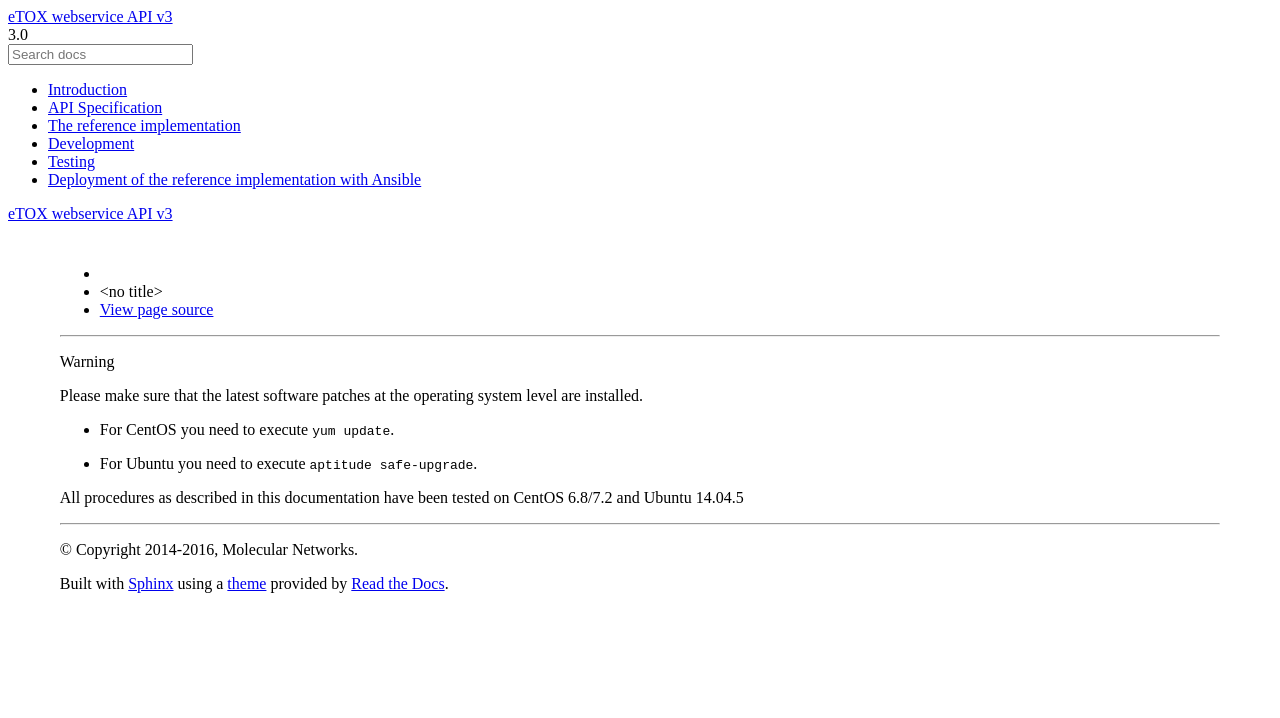
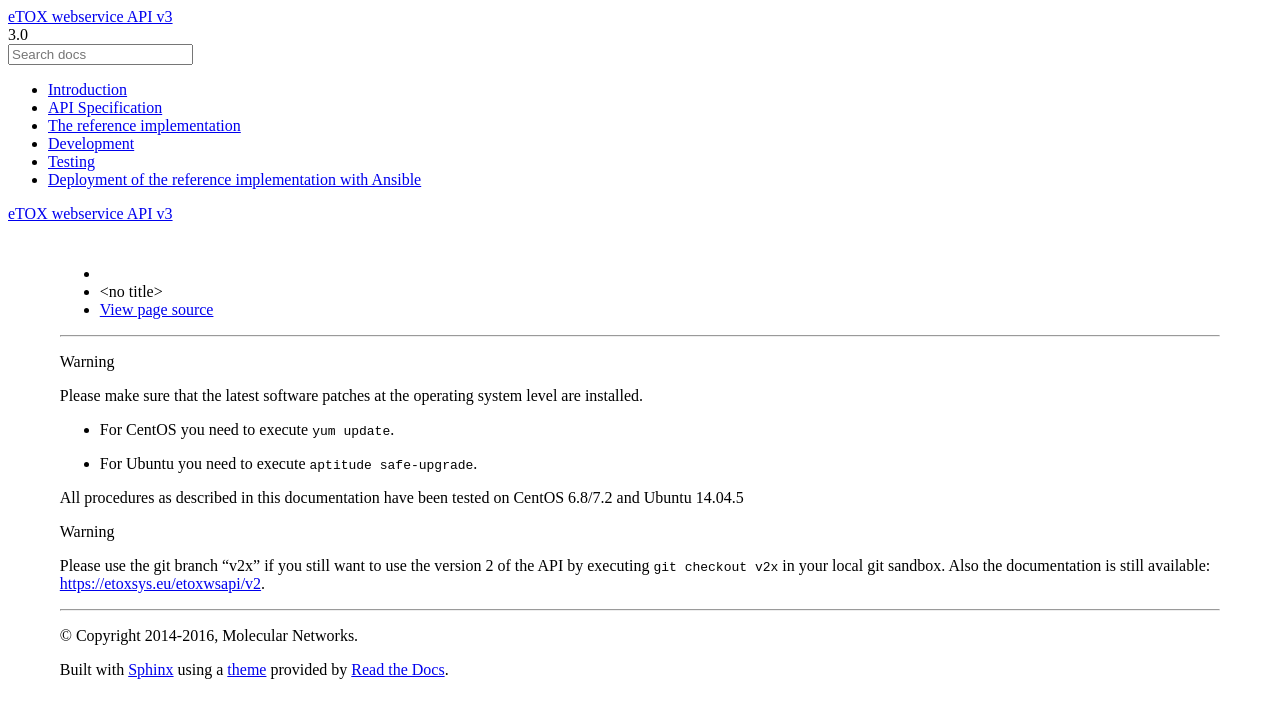
Before and after one commit to mnkleinoeder/etoxws-api, a Sphinx documentation site: the page built from doc/source/inc_general_notes.rst, in a window 1280 px wide. Shown: the top 718 px of the page. Built offline with Sphinx 7.4.7 and the Read the Docs theme 2.0.0, drawn with Linux system fonts in a browser that asks for light colours; formulas are drawn with MathJax 3.

Commit message:
hint about v2x branch

```diff
--- a/doc/source/inc_general_notes.rst
+++ b/doc/source/inc_general_notes.rst
@@ -6,3 +6,7 @@
    * For Ubuntu you need to execute ``aptitude safe-upgrade``.
 
    All procedures as described in this documentation have been tested on CentOS 6.8/7.2 and Ubuntu 14.04.5
+
+.. warning::
+   Please use the git branch "v2x" if you still want to use the version 2 of the API by executing ``git checkout v2x`` in
+   your local git sandbox. Also the documentation is still available: https://etoxsys.eu/etoxwsapi/v2.
```
